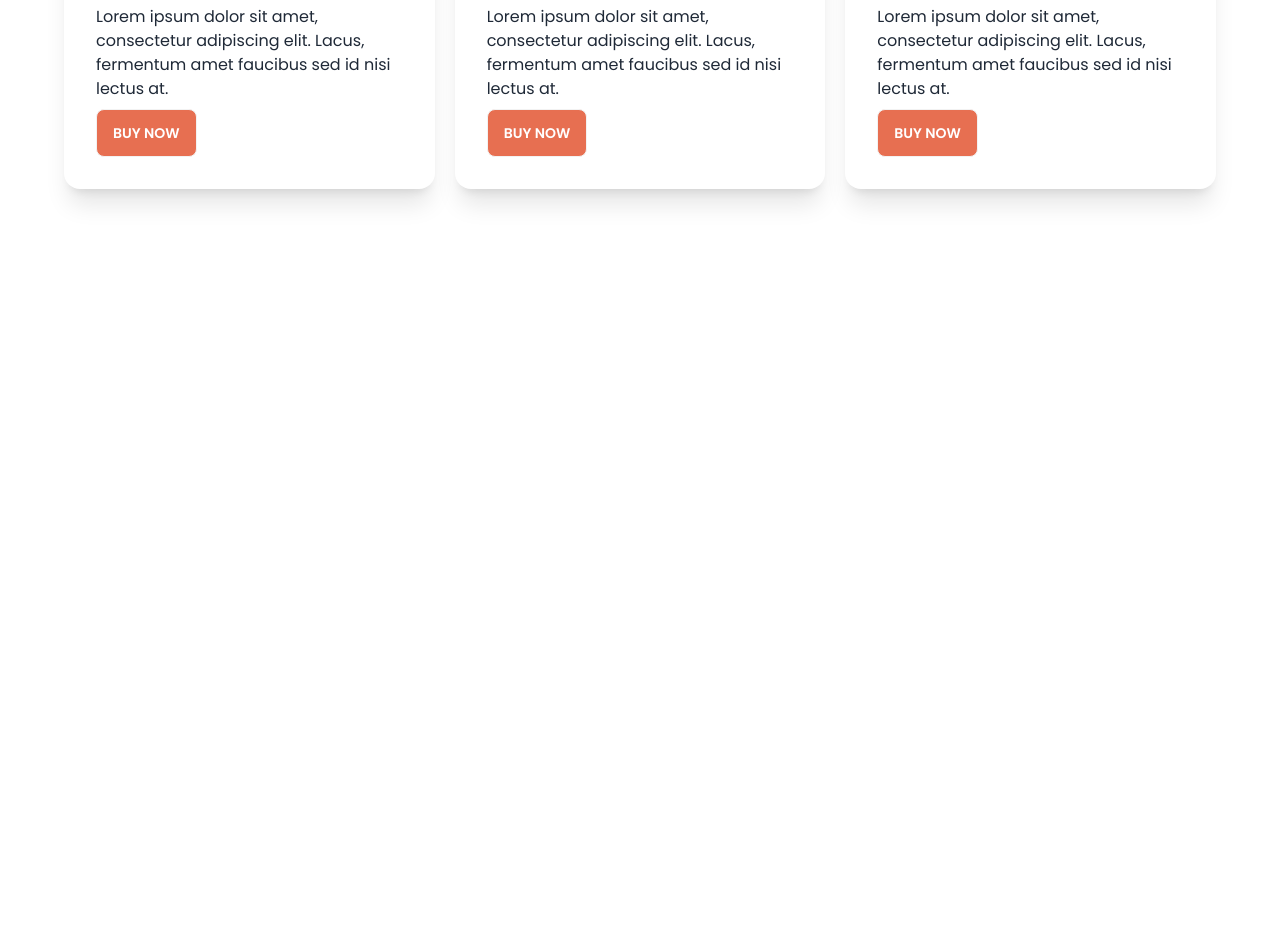
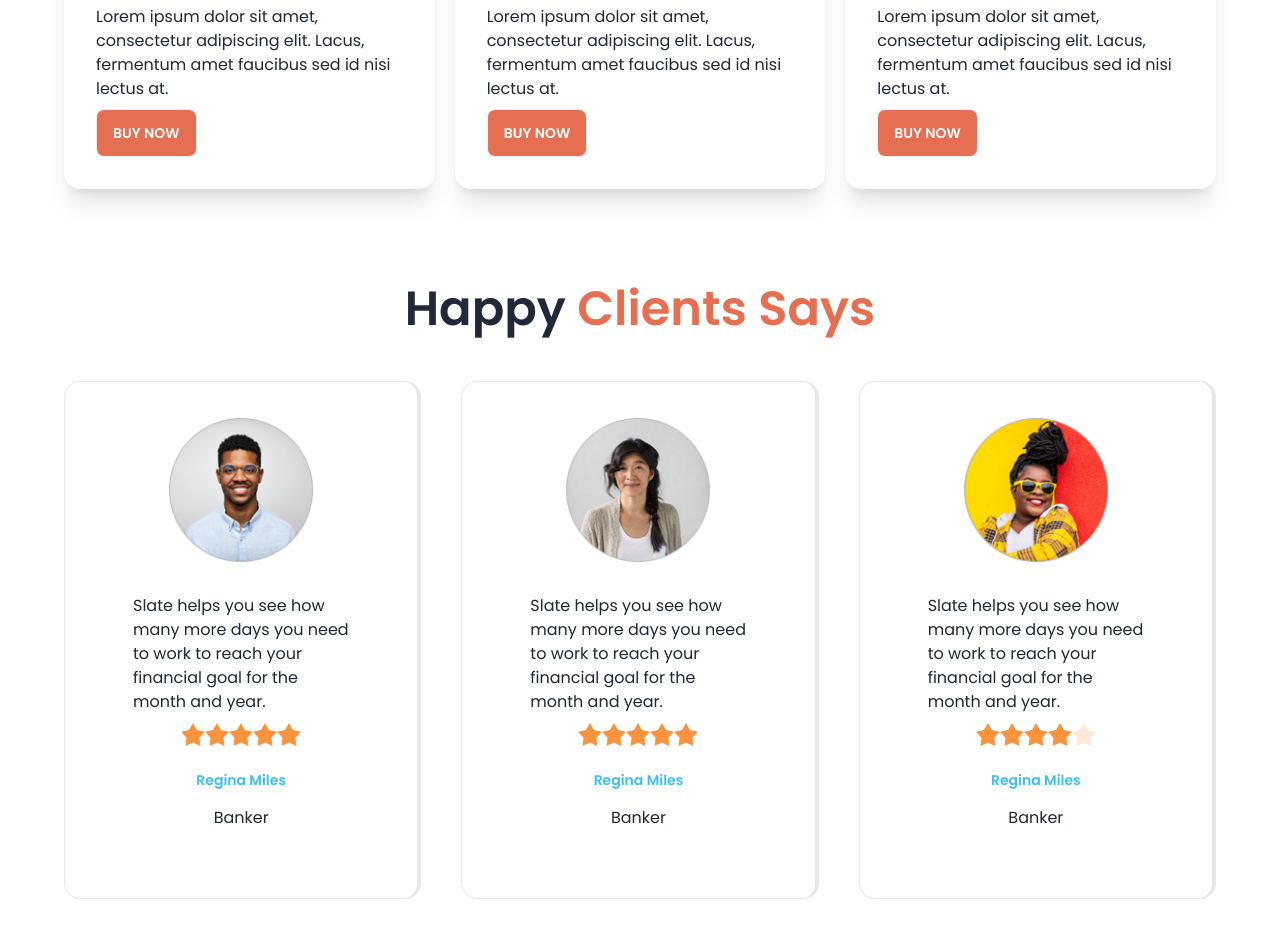
Before and after one commit to arisajinnat/biker-zone, a plain HTML site: page index.html in a window 1280 px wide. Shown: the part 1173-2110 px from the top of the page. Before the commit the page ends 1458 px from the top, so only its background shows below. Drawn offline with nearby package versions, Linux system fonts and the light colour scheme.

Commit message:
happy clients section done

```diff
--- a/index.html
+++ b/index.html
@@ -189,6 +189,86 @@
               </div>
            </div>
         </section>
+        <section class="my-24">
+            <h3 class="font-semibold mb-12 text-5xl text-center">
+                Happy <span class="text-bike-primary">Clients Says</span>
+
+            </h3>
+            <div class="grid grid-cols-1 md:grid-cols-2 lg:grid-cols-3 gap-10">
+                <!-- first review -->
+                <div class="card  bg-base-100 border  border-r-4 p-9">
+                    <figure><img class="w-36" src="/images/others/user-1.png" alt="Shoes" /></figure>
+                    <div class="card-body">
+
+                      <p>Slate helps you see how
+                        many more days you need
+                        to work to reach your financial
+                        goal for the month and year.</p>
+                        <div class="rating justify-center">
+                            <input type="radio" name="rating-2" class="mask mask-star-2 bg-orange-400" />
+                            <input type="radio" name="rating-2" class="mask mask-star-2 bg-orange-400"  />
+                            <input type="radio" name="rating-2" class="mask mask-star-2 bg-orange-400" />
+                            <input type="radio" name="rating-2" class="mask mask-star-2 bg-orange-400" checked/>
+                            <input type="radio" name="rating-2" class="mask mask-star-2 bg-orange-400" />
+                          </div>
+                      <div class=" text-center space-y-4 mt-4">
+                       <h4 class="text-sm font-semibold text-info">
+                        Regina Miles
+                       </h4>
+                       <p>Banker</p>
+                      </div>
+                    </div>
+                  </div>
+                  <!-- second review -->
+                <div class="card  bg-base-100 border  border-r-4 p-9">
+                    <figure><img class="w-36" src="/images/others/user-2.png" alt="Shoes" /></figure>
+                    <div class="card-body">
+
+                      <p>Slate helps you see how
+                        many more days you need
+                        to work to reach your financial
+                        goal for the month and year.</p>
+                        <div class="rating justify-center">
+                            <input type="radio" name="rating-2" class="mask mask-star-2 bg-orange-400" />
+                            <input type="radio" name="rating-2" class="mask mask-star-2 bg-orange-400"  />
+                            <input type="radio" name="rating-2" class="mask mask-star-2 bg-orange-400" />
+                            <input type="radio" name="rating-2" class="mask mask-star-2 bg-orange-400" checked/>
+                            <input type="radio" name="rating-2" class="mask mask-star-2 bg-orange-400" />
+                          </div>
+                      <div class=" text-center space-y-4 mt-4">
+                       <h4 class="text-sm font-semibold text-info">
+                        Regina Miles
+                       </h4>
+                       <p>Banker</p>
+                      </div>
+                    </div>
+                  </div>
+                  <!-- third review -->
+                <div class="card  bg-base-100 border  border-r-4 p-9">
+                    <figure><img class="w-36" src="/images/others/user-3.png" alt="Shoes" /></figure>
+                    <div class="card-body">
+
+                      <p>Slate helps you see how
+                        many more days you need
+                        to work to reach your financial
+                        goal for the month and year.</p>
+                        <div class="rating justify-center">
+                            <input type="radio" name="rating-2" class="mask mask-star-2 bg-orange-400" />
+                            <input type="radio" name="rating-2" class="mask mask-star-2 bg-orange-400"  />
+                            <input type="radio" name="rating-2" class="mask mask-star-2 bg-orange-400" />
+                            <input type="radio" name="rating-2" class="mask mask-star-2 bg-orange-400" checked/>
+                            <input type="radio" name="rating-2" class="mask mask-star-2 bg-orange-400" />
+                          </div>
+                      <div class=" text-center space-y-4 mt-4">
+                       <h4 class="text-sm font-semibold text-info">
+                        Regina Miles
+                       </h4>
+                       <p>Banker</p>
+                      </div>
+                    </div>
+                  </div>
+            </div>
+        </section>
     </main>
     <footer></footer>
 </body>
```
